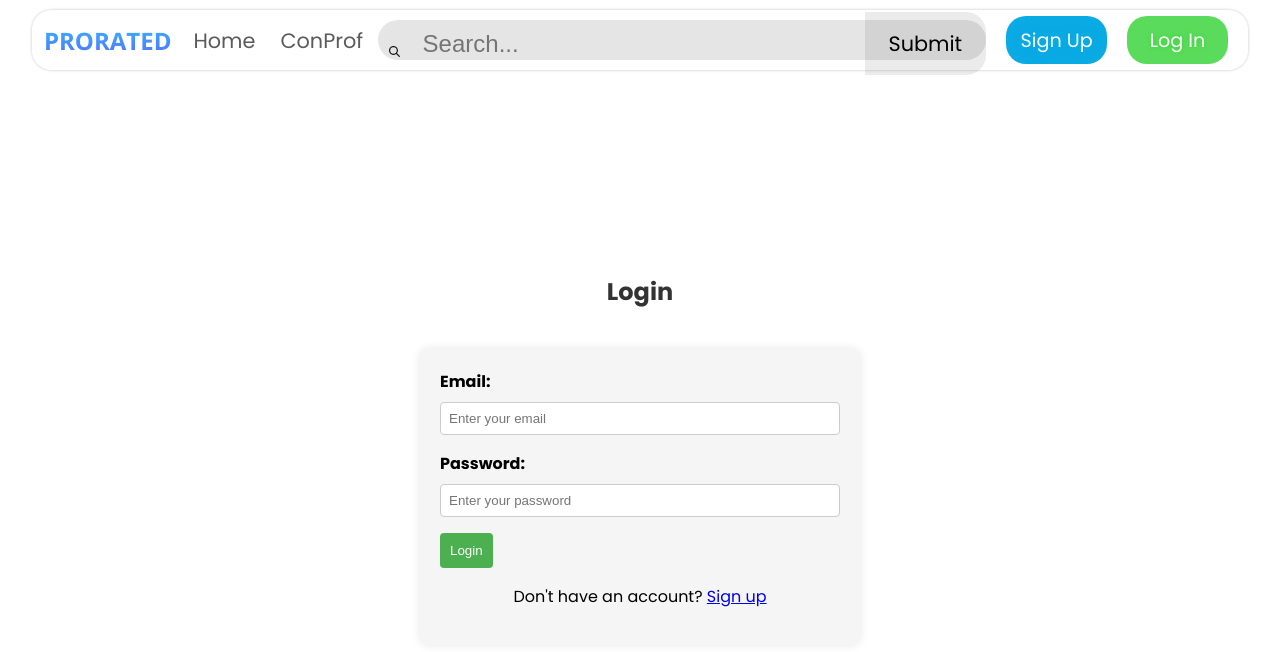
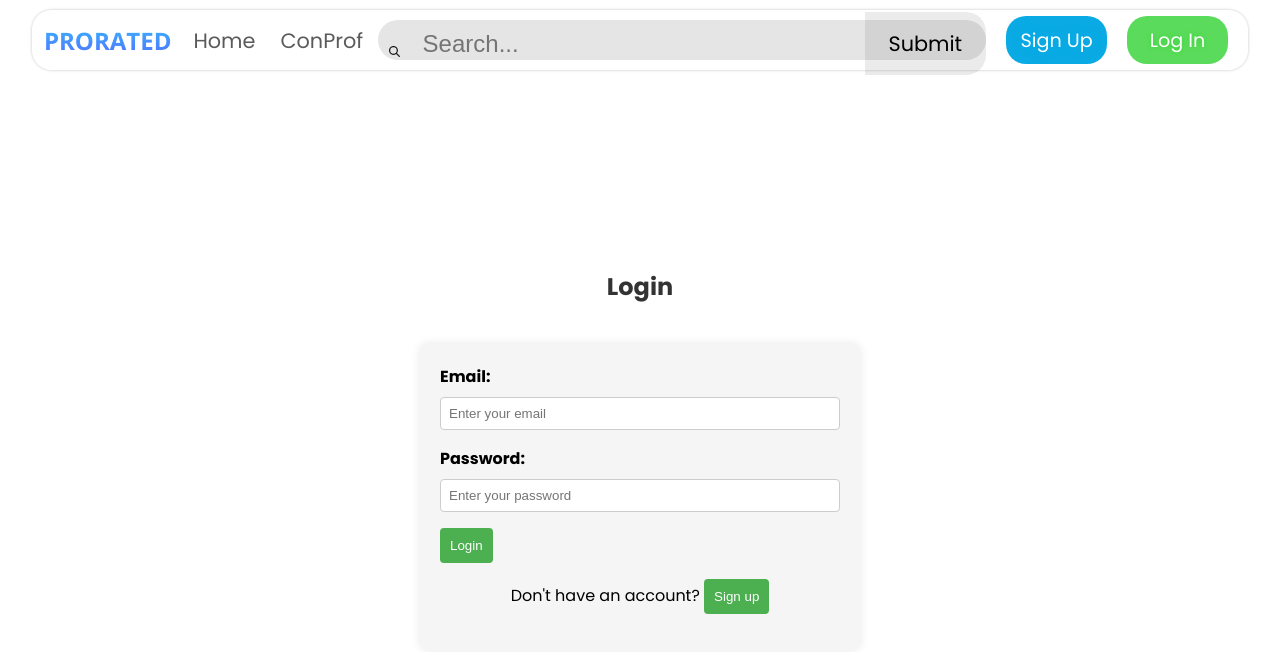
Before and after one commit to lgxxhi/Prorated-Front-End, a React (Create React App) app: page /login-signup in a window 1280 px wide. Shown: the top 652 px of the page. Built offline with nearby package versions, Linux system fonts and the light colour scheme; no server answers.

Commit message:
changed link to button to avoid href issues on deploy

```diff
--- a/src/Pages/LogInSignup.jsx
+++ b/src/Pages/LogInSignup.jsx
@@ -184,9 +184,9 @@ function LoginSignup() {
           </form>
           <p>
             {isLogin ? "Don't have an account? " : "Already have an account? "}
-            <a href="#" onClick={handleToggle} disabled={isLoading}>
+            <button onClick={handleToggle} disabled={isLoading}>
               {isLogin ? "Sign up" : "Login"}
-            </a>
+            </button>
           </p>
           {error && <p className="error-message">{error}</p>}
         </div>
```
